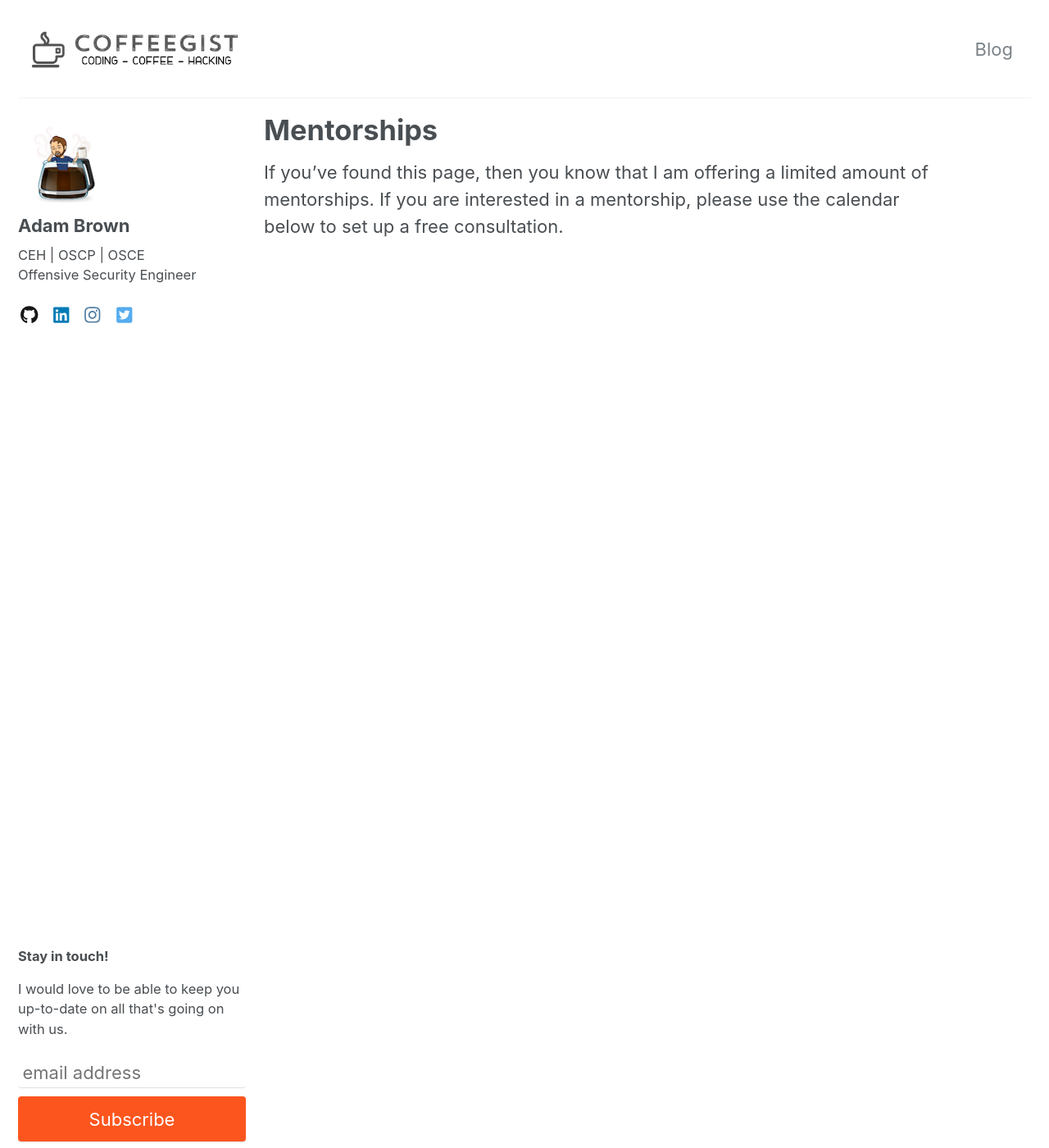
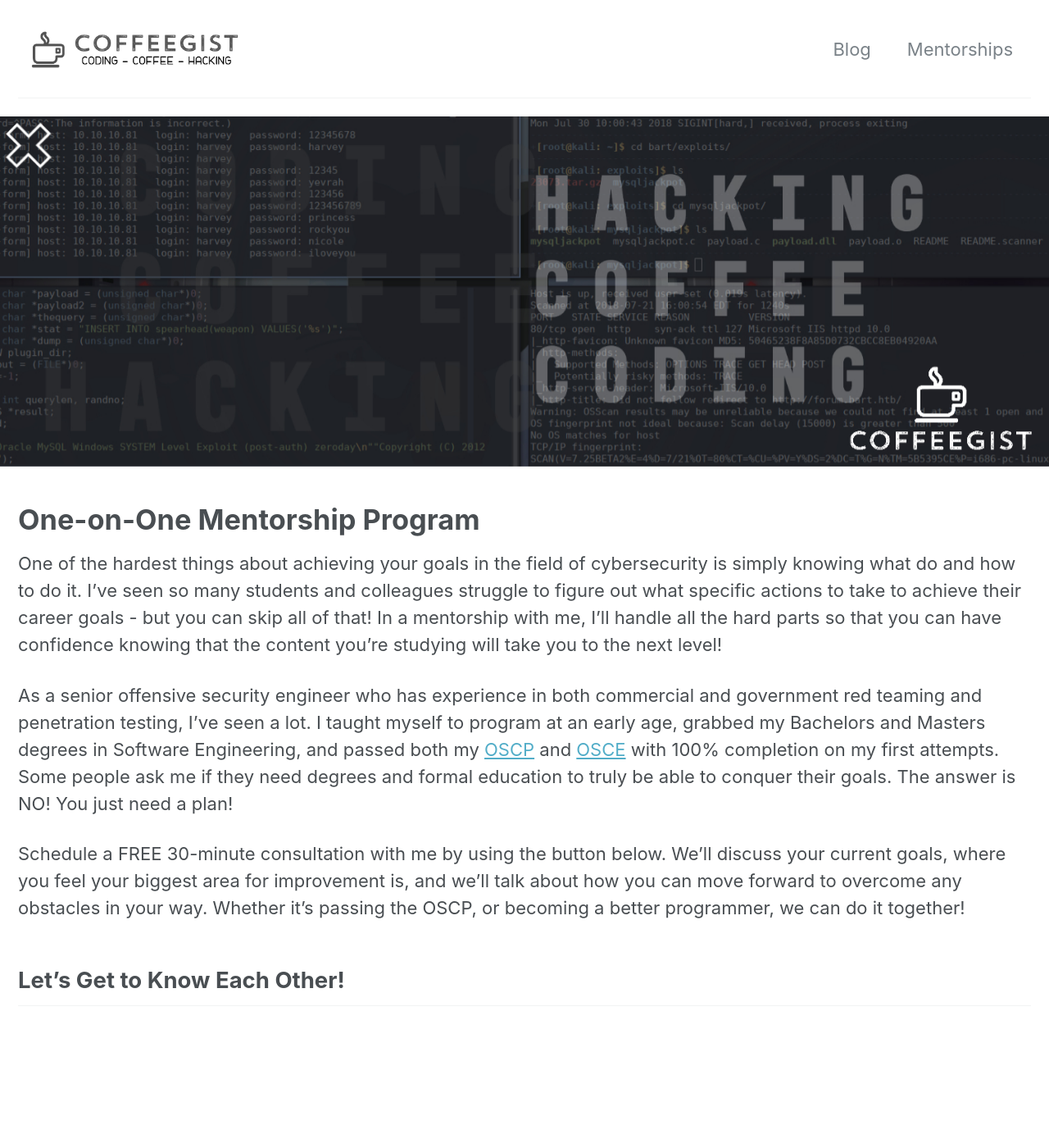
Before and after one commit to coffeegist/coffeegist.github.io, a Jekyll site: the page built from _pages/mentorships.md, in a window 1280 px wide and 1400 px high. Shown: the whole window at 82% size. Built offline with Jekyll 4.4.1, drawn with Linux system fonts in a browser that asks for light colours; nearby versions of some CDN libraries; comment, search, counter and statistics services are not loaded; grey boxes are pictures that could not be loaded.

Commit message:
* Update mentorships

```diff
--- a/_data/navigation.yml
+++ b/_data/navigation.yml
@@ -2,6 +2,8 @@
 main:
   - title: "Blog"
     url: /
+  - title: "Mentorships"
+    url: /mentorships/
   #- title: "About"
   #  url: /about/
   # - title: "Sample Posts"
--- a/_pages/mentorships.md
+++ b/_pages/mentorships.md
@@ -1,11 +1,22 @@
 ---
 title: Mentorships
-layout: single
+layout: splash
 permalink: /mentorships/
 author_profile: true
+header:
+  image: /assets/images/coding-coffee-hacking.jpg
 ---
 
-If you've found this page, then you know that I am offering a limited amount of mentorships. If you are interested in a mentorship, please use the calendar below to set up a free consultation.
+# One-on-One Mentorship Program
+
+One of the hardest things about achieving your goals in the field of cybersecurity is simply knowing what do and how to do it. I’ve seen so many students and colleagues struggle to figure out what specific actions to take to achieve their career goals - but you can skip all of that! In a mentorship with me, I’ll handle all the hard parts so that you can have confidence knowing that the content you're studying will take you to the next level!
+
+As a senior offensive security engineer who has experience in both commercial and government red teaming and penetration testing, I've seen a lot. I taught myself to program at an early age, grabbed my Bachelors and Masters degrees in Software Engineering, and passed both my [OSCP]({% post_url 2017-09-04-my-oscp-experience %}) and [OSCE]({% post_url 2018-06-05-my-osce-review %}) with 100% completion on my first attempts. Some people ask me if they need degrees and formal education to truly be able to conquer their goals. The answer is NO! You just need a plan!
+
+Schedule a FREE 30-minute consultation with me by using the button below. We'll discuss your current goals, where you feel your biggest area for improvement is, and we'll talk about how you can move forward to overcome any obstacles in your way. Whether it's passing the OSCP, or becoming a better programmer, we can do it together!
+
+
+## Let's Get to Know Each Other!
 
 <!-- Calendly inline widget begin -->
 <div class="calendly-inline-widget" data-url="https://calendly.com/coffeegist/mentorship-consultation" style="min-width:320px;height:1080px;"></div>
--- a/_sass/minimal-mistakes/_page.scss
+++ b/_sass/minimal-mistakes/_page.scss
@@ -183,7 +183,10 @@
 
 .page__hero-image {
   width: 100%;
+  max-width: 1280px;
   height: auto;
+  display: block;
+  margin: auto;
   -ms-interpolation-mode: bicubic;
 }
 
```
Also changed, not shown: _posts/2017-09-04-my-oscp-experience.md (+3 -1 lines), _posts/2018-06-05-my-osce-review.md (+2 -2 lines), assets/images/coding-coffee-hacking.jpg (added).
